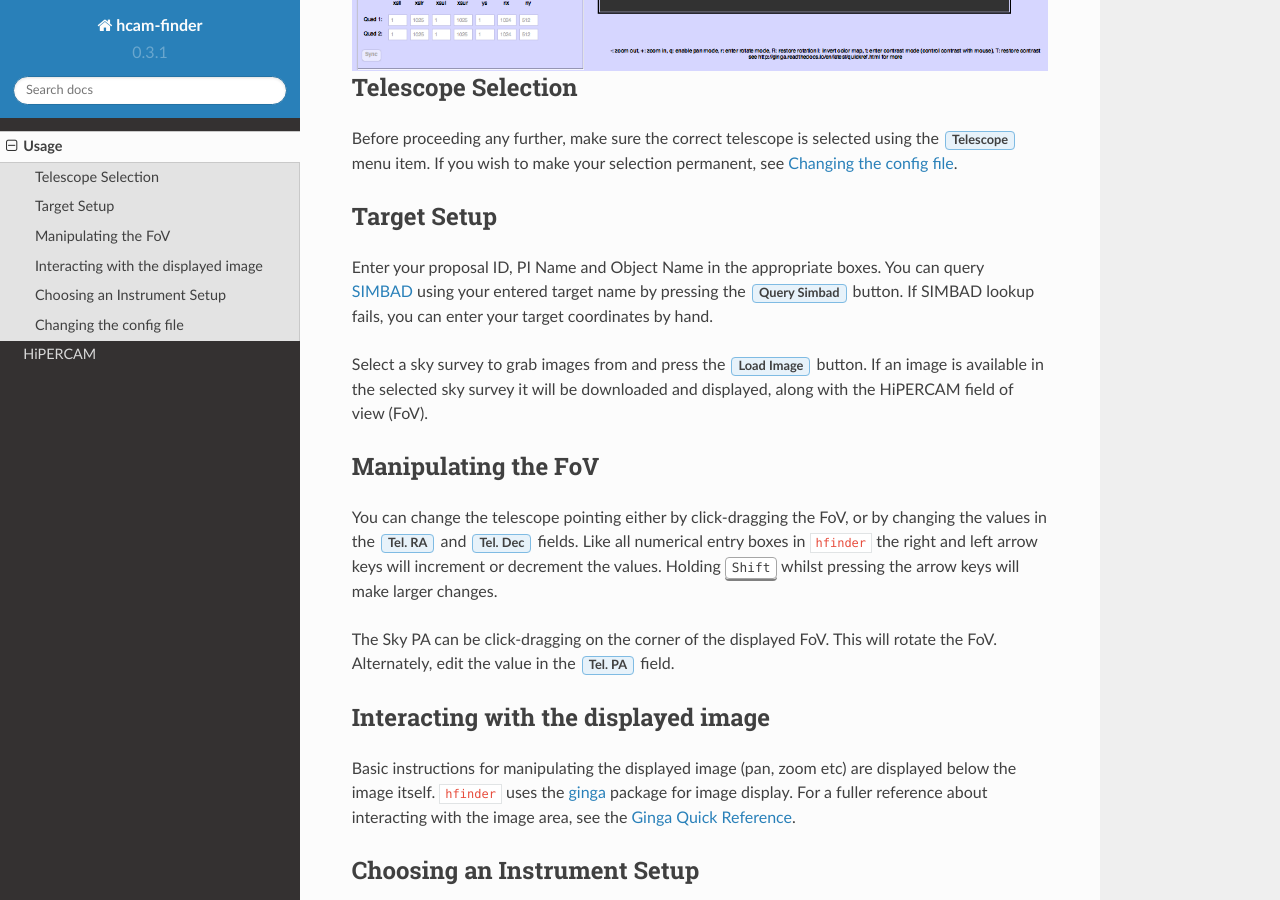
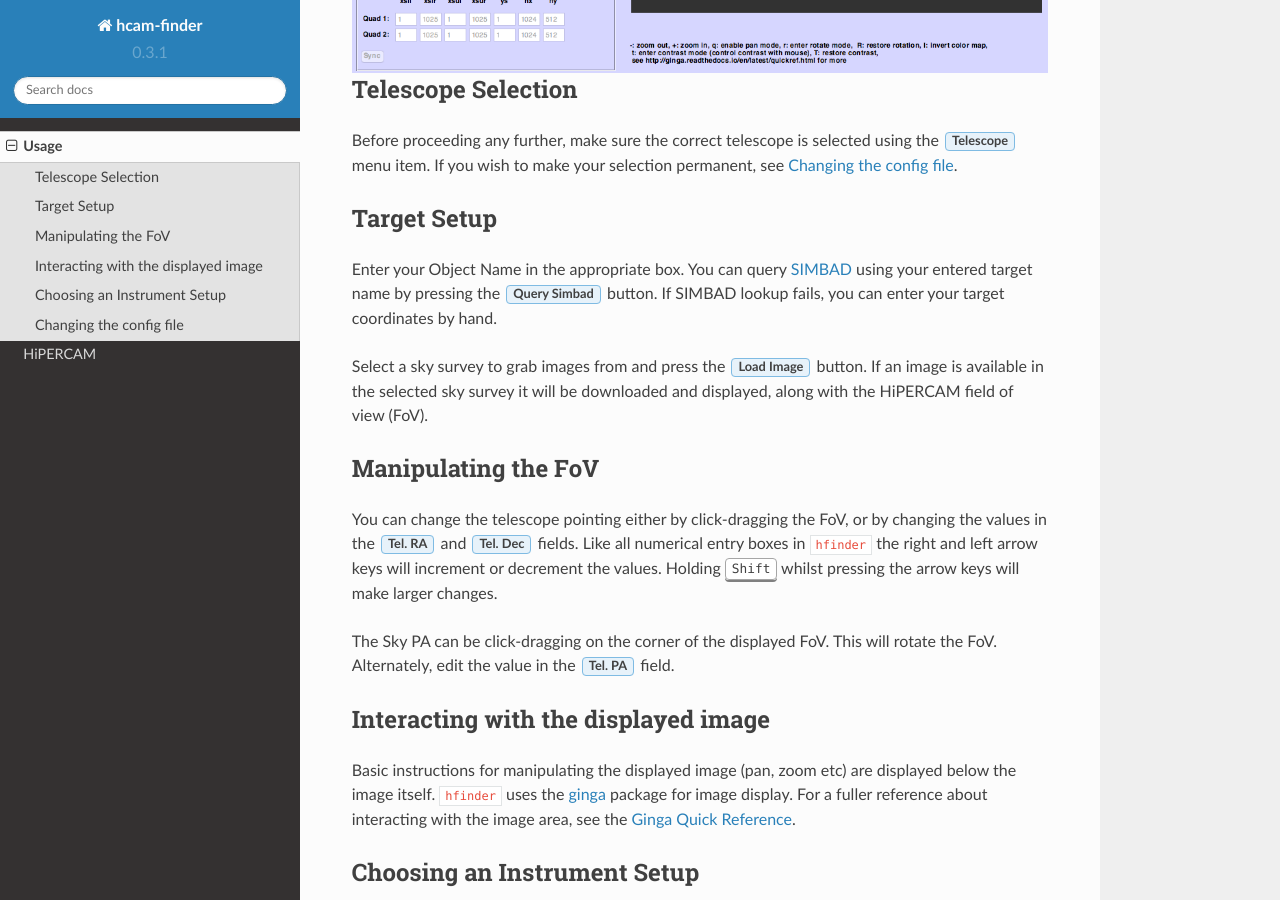
Before and after one commit to HiPERCAM/hcam_finder, a Sphinx documentation site: the page built from docs/usage.rst, in a window 1280 px wide and 900 px high, scrolled down 740 px. Built offline with Sphinx 7.4.7 and the Read the Docs theme 2.0.0, drawn with Linux system fonts in a browser that asks for light colours.

Commit message:
update docs to reflect lack of PI info

```diff
--- a/docs/usage.rst
+++ b/docs/usage.rst
@@ -22,7 +22,7 @@ Before proceeding any further, make sure the correct telescope is selected using
 Target Setup
 ------------
 
-Enter your proposal ID, PI Name and Object Name in the appropriate boxes. You can query
+Enter your Object Name in the appropriate box. You can query
 `SIMBAD <http://simbad.u-strasbg.fr/simbad/>`_ using your entered target name by
 pressing the :guilabel:`Query Simbad` button. If SIMBAD lookup fails, you can enter
 your target coordinates by hand.
```
Also changed, not shown: docs/images/main.png.
